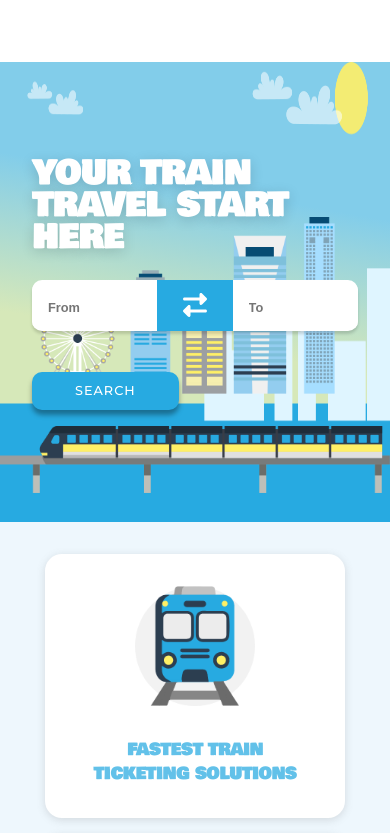
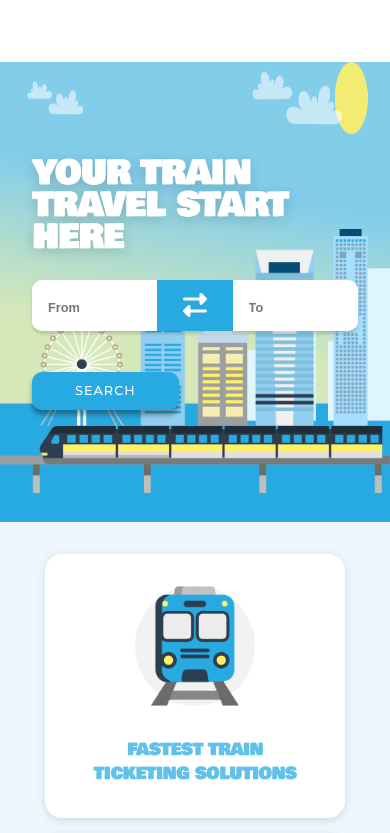
Before and after one commit to MuhammadYousufHere/train, a React (Create React App) app: page / in a window 390 px wide. Shown: the top 833 px of the page. Built offline with nearby package versions, Linux system fonts and the light colour scheme.

Commit message:
header illus resolved

```diff
--- a/src/pages/Landing/Header.scss
+++ b/src/pages/Landing/Header.scss
@@ -22,6 +22,7 @@ $padding-sm: 1rem 2rem;
     justify-content: space-between;
     align-items: center;
     padding: $padding-xxl;
+    position: relative;
     .left {
       flex-direction: column;
       // width: 50%;
@@ -31,6 +32,7 @@ $padding-sm: 1rem 2rem;
       padding-top: 2rem;
       z-index: 2;
       .header-title {
+        align-self: baseline;
         h1 {
           font-size: clamp(2rem, 3vw + 1rem, 4.5rem);
           margin: 0;
@@ -64,12 +66,11 @@ $padding-sm: 1rem 2rem;
       }
     }
     .right {
+      position: absolute;
       right: 0%;
       overflow: hidden;
 
       .decorators {
-        flex-direction: column;
-        overflow: hidden;
         figure {
           img {
             width: 100%;
@@ -98,11 +99,12 @@ $padding-sm: 1rem 2rem;
       }
       .right {
         //   margin-bottom: -1rem;
+        bottom: -4%;
         .decorators {
-          img {
-            max-width: 95%;
-            max-height: 95%;
-          }
+          // img {
+          //   max-width: 95%;
+          //   max-height: 95%;
+          // }
         }
       }
     }
@@ -121,8 +123,15 @@ $padding-sm: 1rem 2rem;
       .right {
         position: absolute;
         z-index: 1;
-        right: 0;
-        top: 14.5%;
+        right: 0%;
+        .decorators {
+          figure {
+            img {
+              width: 90%;
+              height: 90%;
+            }
+          }
+        }
       }
     }
     .train-box {
@@ -146,7 +155,9 @@ $padding-sm: 1rem 2rem;
       .right {
         position: absolute;
         z-index: 1;
-        top: 23.8%;
+        // bottom: 0%;
+        right: -14%;
+        margin-bottom: -6px;
       }
     }
     .train-box {
```
Also changed, not shown: src/pages/Landing/Header.js (+13 -28 lines).
